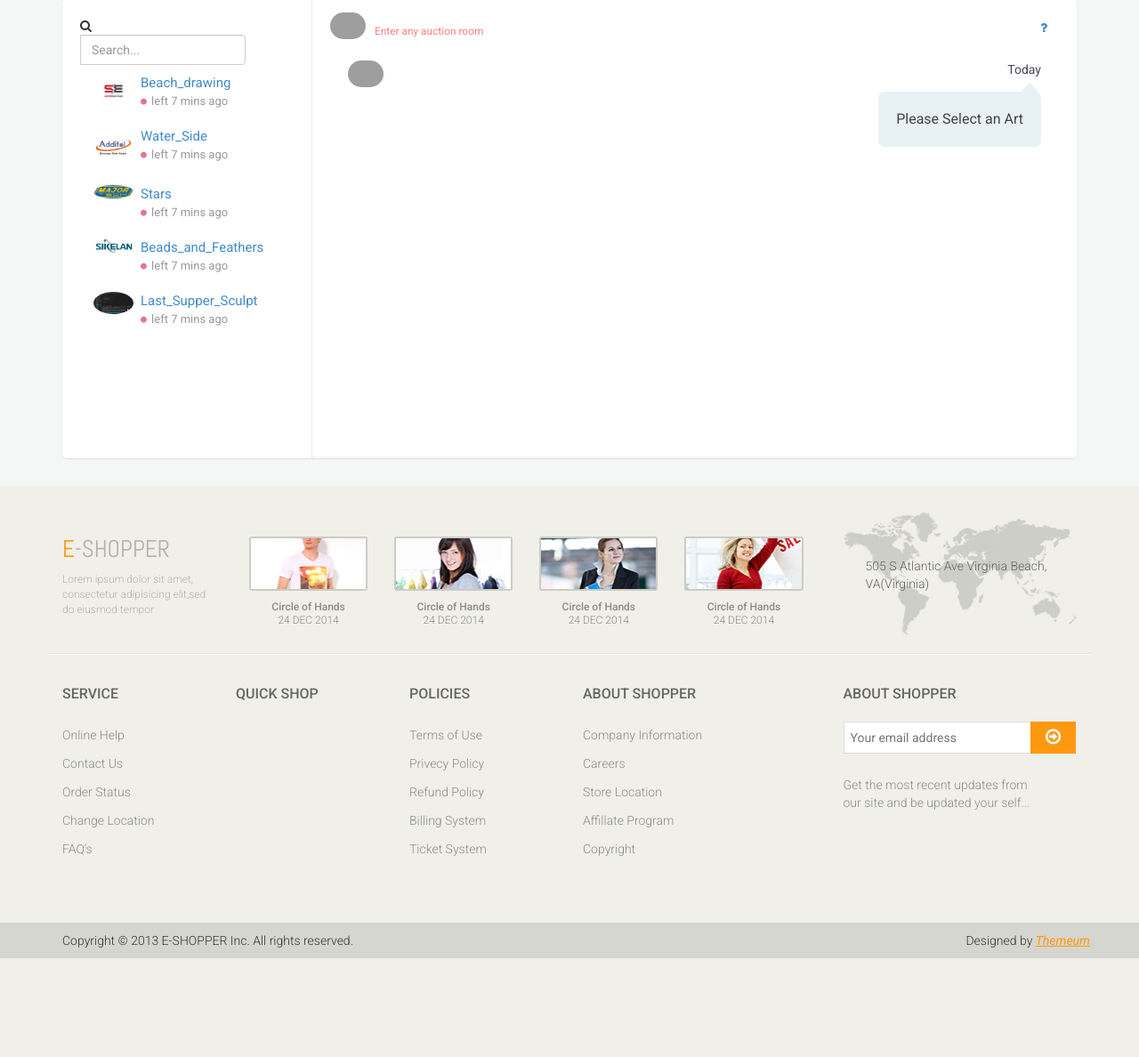
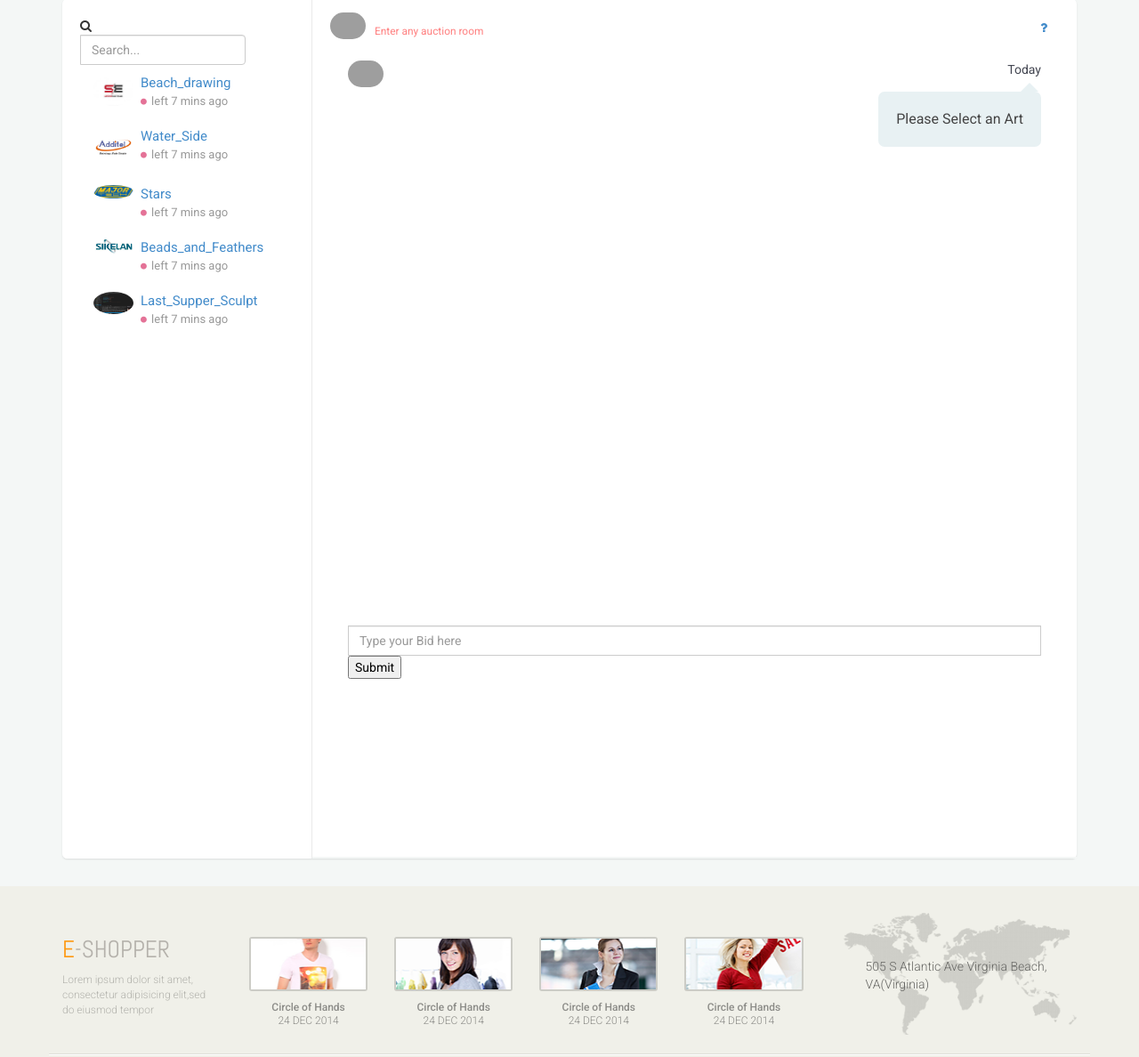
Before and after one commit to lesley0857/SellArt, a Django app: page /auction/ in a window 1280 px wide. Shown: the part 430-1618 px from the top of the page at 89% size. Before the commit the page ends 1507 px from the top, so only its background shows below. Run offline with Django 3.2, Linux system fonts and the light colour scheme; a user stored in the database is signed in; data comes from the database, SQL or seed files in the repository; both versions use the stored data as it was after the commit; some libraries are stand-ins or nearby versions; grey boxes are pictures that could not be loaded.

Commit message:
trying docker

```diff
--- a/templates/auction.html
+++ b/templates/auction.html
@@ -628,6 +628,14 @@
                                     </li>
                                 </ul>
                             </div>
+                            <div class="chat-history clearfix">
+                                <form id="form" ws-send class="input-group mb-0">
+                                    {%csrf_token%}
+                                    <input type="number" placeholder="Type your Bid here" name="input"
+                                        class="form-control">
+                                    <input type="submit" />
+                                </form>
+                            </div>
                         </div>
                         {%endif%}
                     </div>
```
Also changed, not shown: db.sqlite3.
